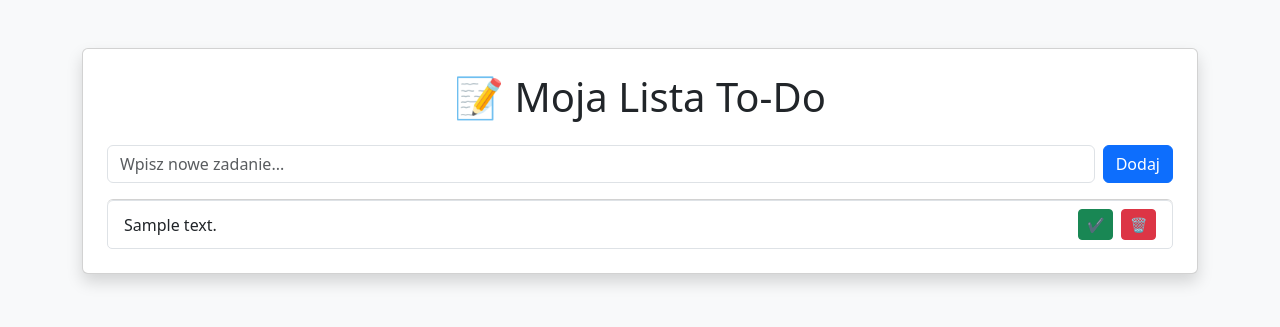
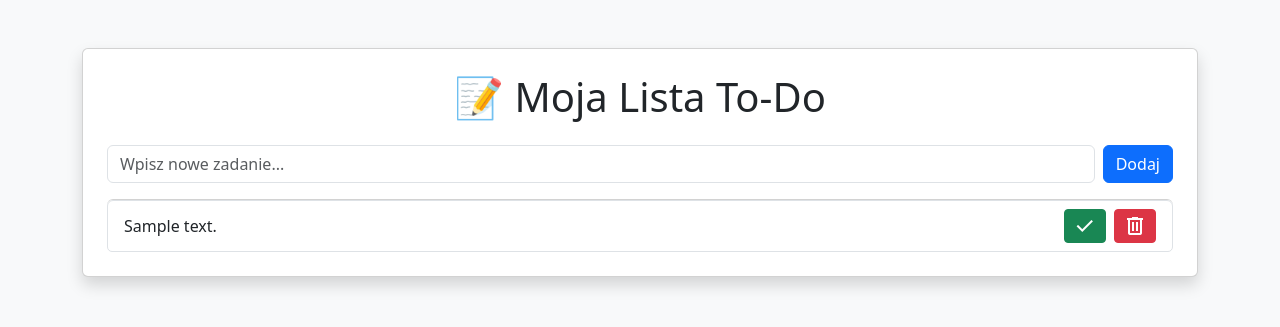
Before and after one commit to any01ne/todo-docker, a Flask app: template templates/index.html in a window 1280 px wide. Shown: the top 327 px of the page. Run offline with Flask 3, Linux system fonts and the light colour scheme; the template is opened without the code that fills it: most values are stand-ins (such as "Sample title", 1, 10 or a date in 2020).

Commit message:
add icons and bootstrap styles

```diff
--- a/templates/index.html
+++ b/templates/index.html
@@ -4,6 +4,12 @@
     <meta charset="UTF-8">
     <title>Lista To-Do</title>
     <link href="https://cdn.jsdelivr.net/npm/bootstrap@5.3.3/dist/css/bootstrap.min.css" rel="stylesheet">
+    <link href="https://fonts.googleapis.com/css2?family=Material+Symbols+Outlined" rel="stylesheet" />
+    <style>
+        .material-symbols-outlined {
+            vertical-align: middle;
+        }
+    </style>
 </head>
 <body class="bg-light">
 
@@ -29,9 +35,13 @@
                     </div>
                     <div>
                         {% if not task.done %}
-                            <a href="/done/{{ loop.index0 }}" class="btn btn-sm btn-success me-1">✔️</a>
+                            <a href="/done/{{ loop.index0 }}" class="btn btn-sm btn-success me-1">
+                                <span class="material-symbols-outlined">done</span>
+                            </a>
                         {% endif %}
-                        <a href="/delete/{{ loop.index0 }}" class="btn btn-sm btn-danger">🗑️</a>
+                        <a href="/delete/{{ loop.index0 }}" class="btn btn-sm btn-danger">
+                            <span class="material-symbols-outlined">delete</span>
+                        </a>
                     </div>
                 </li>
             {% endfor %}
```
